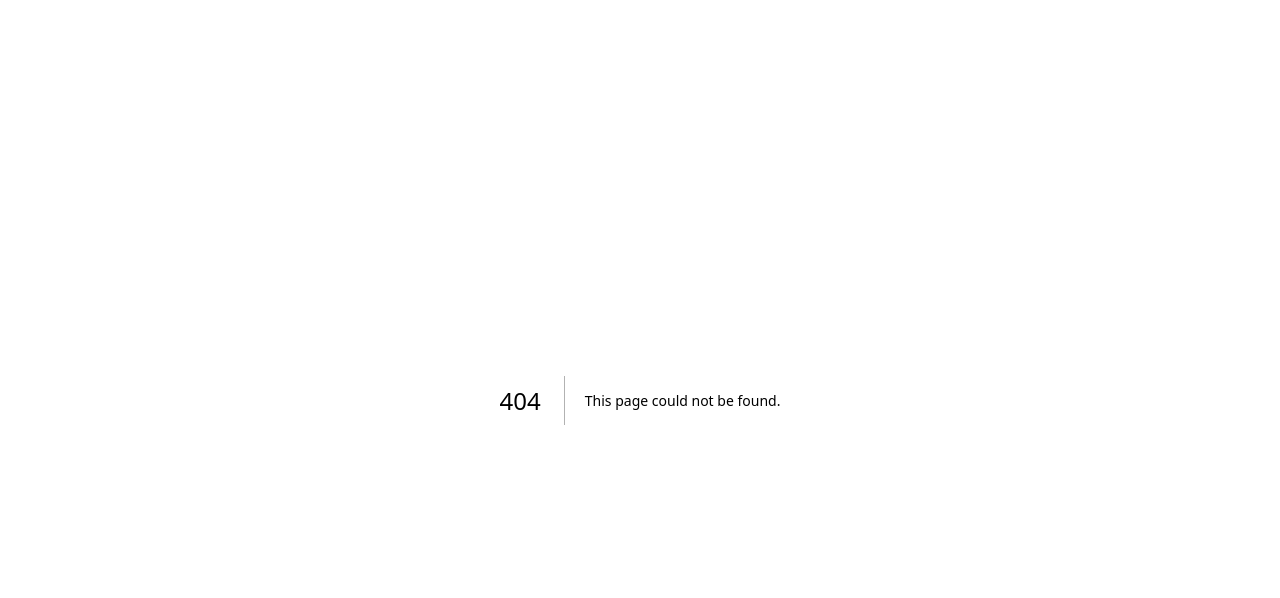
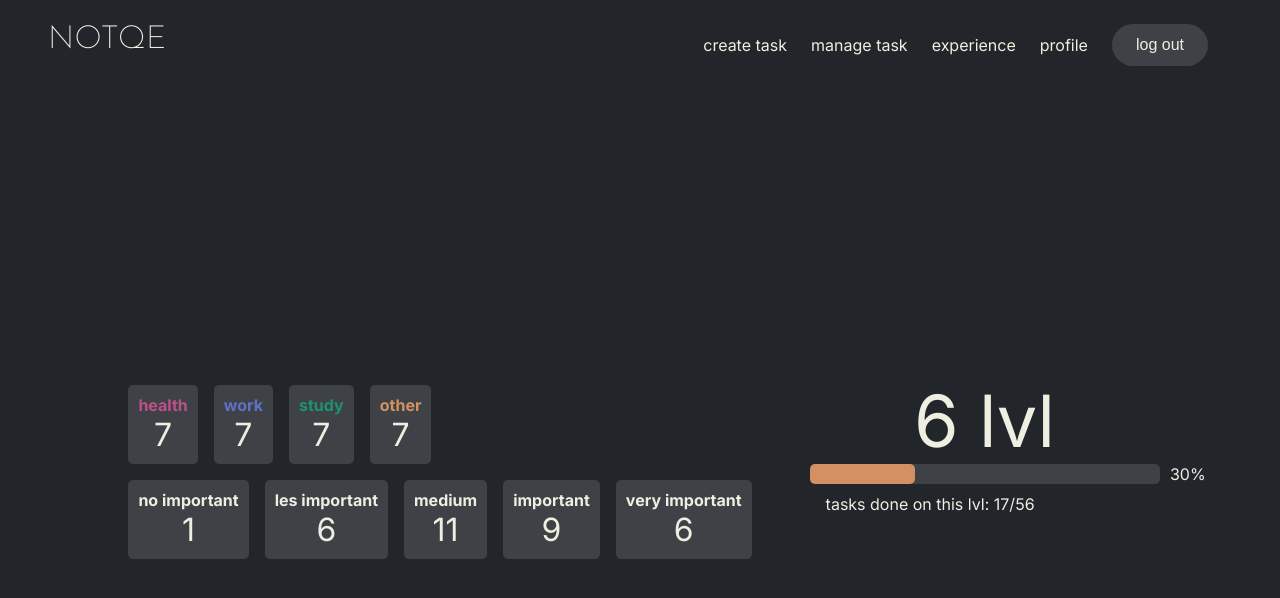
Before and after one commit to fedu00/notqe, a Next.js app: page /profile/experience in a window 1280 px wide. Before the commit this address had no page. Shown: the top 598 px of the page. Built offline with nearby package versions, Linux system fonts and the light colour scheme.

Commit message:
create first look experience page

```diff
--- /dev/null
+++ b/app/profile/experience/experience.css
@@ -0,0 +1,25 @@
+.experience_container {
+  display: flex;
+}
+
+.tasks-experience_container {
+  height: 100px;
+  margin-right: 20px;
+}
+
+.user_experience_container {
+  margin-left: 30px;
+}
+.lvl {
+  font-size: 72px;
+}
+
+.category_tasks,
+.importance_tasks {
+  display: flex;
+}
+.tasks_on_lvl {
+  margin-top: 10px;
+  text-align: left;
+  padding-left: 16px;
+}
--- /dev/null
+++ b/app/profile/experience/page.tsx
@@ -0,0 +1,33 @@
+"use client";
+import ProgresBar from "@/components/ProgresBar/ProgresBar";
+import "./experience.css";
+import TaskScore from "@/components/TaskScore/TaskScore";
+
+export default function Experience() {
+  return (
+    <div className="experience_container">
+      <div className="tasks-experience_container">
+        <div className="category_tasks">
+          <TaskScore score={7} title={"health"} selectClass={"healt"} />
+          <TaskScore score={7} title={"work"} selectClass={"work"} />
+          <TaskScore score={7} title={"study"} selectClass={"study"} />
+          <TaskScore score={7} title={"other"} selectClass={"other"} />
+        </div>
+        <div className="importance_tasks">
+          <TaskScore score={1} title={"no important"} />
+          <TaskScore score={6} title={"les important"} />
+          <TaskScore score={11} title={"medium"} />
+          <TaskScore score={9} title={"important"} />
+          <TaskScore score={6} title={"very important"} />
+        </div>
+      </div>
+      <div className="user_experience_container">
+        <p className="lvl">{6} lvl</p>
+
+        <ProgresBar percentage={"30%"} />
+        <p className="tasks_on_lvl">tasks done on this lvl: 17/56 </p>
+        <p></p>
+      </div>
+    </div>
+  );
+}
--- a/app/profile/manageTask/page.tsx
+++ b/app/profile/manageTask/page.tsx
@@ -26,8 +26,8 @@ export default function ManageTask() {
 
   const selectedTasks = (task: any) => {
     if (currentCategory === "all") {
-      console.log("taaaaaaask", task);
-      console.log("taskIDDDDDDDDDDDDDDD", task._id);
+      // console.log("taaaaaaask", task);
+      // console.log("taskIDDDDDDDDDDDDDDD", task._id);
 
       return <Task key={task._id} id={task._id} task={task.task} />;
     } else if (task.task.category === currentCategory) {
--- a/components/Menu/Menu.tsx
+++ b/components/Menu/Menu.tsx
@@ -36,7 +36,9 @@ export default function Menu() {
           </Link>
         </li>
         <li>
-          <Link href={"http://localhost:3000/profile/score"}>score</Link>
+          <Link href={"http://localhost:3000/profile/experience"}>
+            experience
+          </Link>
         </li>
         <li>
           <Link href={"http://localhost:3000/profile"}>profile</Link>
--- /dev/null
+++ b/components/ProgresBar/ProgresBar.css
@@ -0,0 +1,18 @@
+.progres_bar_background {
+  position: relative;
+  background-color: #3e4247;
+  height: 20px;
+  width: 350px;
+  border-radius: 5px;
+}
+.progres_bar_fill {
+  position: absolute;
+  top: 0;
+  bottom: 0;
+  background-color: #ffa768c5;
+  border-radius: 5px;
+}
+.progres_bar_background p {
+  position: absolute;
+  right: -46px;
+}
--- /dev/null
+++ b/components/ProgresBar/ProgresBar.tsx
@@ -0,0 +1,10 @@
+import "./ProgresBar.css";
+
+export default function ProgresBar({ percentage }) {
+  return (
+    <div className="progres_bar_background">
+      <div className="progres_bar_fill" style={{ width: percentage }}></div>
+      <p>{percentage}</p>
+    </div>
+  );
+}
--- /dev/null
+++ b/components/TaskScore/TaskScore.css
@@ -0,0 +1,28 @@
+.task_score_container {
+  padding: 10px;
+  background-color: #3e4247;
+  margin: 8px;
+  border-radius: 5px;
+}
+
+.task_score_container h4,
+p {
+  text-align: center;
+}
+
+.task_score_container p {
+  font-size: 32px;
+}
+
+.task_score_container .healt {
+  color: #fe56aaab;
+}
+.task_score_container .work {
+  color: #6c87ffb0;
+}
+.task_score_container .study {
+  color: #0db985ab;
+}
+.task_score_container .other {
+  color: #ffa768c5;
+}
--- /dev/null
+++ b/components/TaskScore/TaskScore.tsx
@@ -0,0 +1,20 @@
+import "./TaskScore.css";
+
+interface TaskScoreType {
+  score: string | number;
+  title: string;
+  selectClass?: string;
+}
+
+export default function TaskScore({
+  score,
+  title,
+  selectClass,
+}: TaskScoreType) {
+  return (
+    <div className="task_score_container">
+      <h4 className={selectClass}>{title}</h4>
+      <p>{score}</p>
+    </div>
+  );
+}
```
Also changed, not shown: app/profile/score/page.tsx (deleted, +0 -8 lines).
